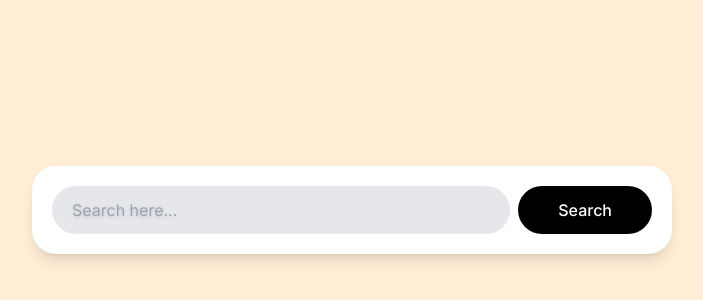
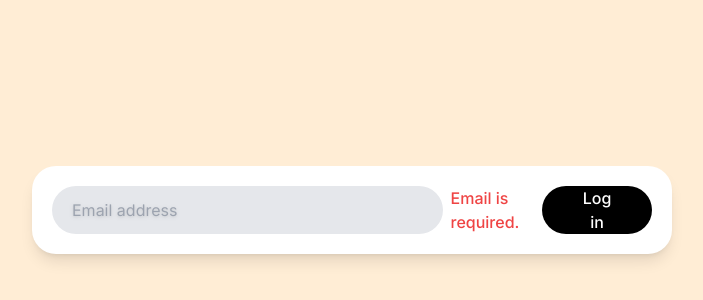
Before and after one commit to KKamjangE/Next14-Toy, a Next.js app: page / in a window 1280 px wide. Shown: the part 190-490 px from the top of the page, without its empty margins (288-991 px from the left). Built offline with nearby package versions, Linux system fonts and the light colour scheme.

Commit message:
Form Modifiers

```diff
--- a/app/page.tsx
+++ b/app/page.tsx
@@ -3,12 +3,22 @@ export default function Home() {
         <main className="bg-gray-200 h-screen flex items-center justify-center p-5 sm:bg-red-100 md:bg-green-100 lg:bg-cyan-100 xl:bg-orange-100 2xl:bg-purple-100">
             <div className="bg-white w-full max-w-screen-sm shadow-lg p-5 rounded-3xl flex flex-col md:flex-row gap-2">
                 <input
-                    type="text"
-                    placeholder="Search here..."
-                    className="w-full rounded-full bg-gray-200 pl-5 h-12 ring ring-transparent focus:ring-orange-500 outline-none transition-shadow placeholder:drop-shadow"
+                    type="email"
+                    placeholder="Email address"
+                    className="w-full rounded-full bg-gray-200 pl-5 h-12
+                    ring ring-transparent focus:ring-orange-500
+                    outline-none transition-shadow placeholder:drop-shadow
+                  invalid:focus:ring-red-500 peer"
+                    required
                 />
-                <button className="bg-black text-white rounded-full h-12 active:scale-90 transition-transform font-medium md:px-10">
-                    Search
+                <span className="text-red-500 font-medium hidden peer-invalid:block">
+                    Email is required.
+                </span>
+                <button
+                    className="text-white bg-black rounded-full h-12 active:scale-90 transition-transform
+                font-medium md:px-10"
+                >
+                    Log in
                 </button>
             </div>
         </main>
```
